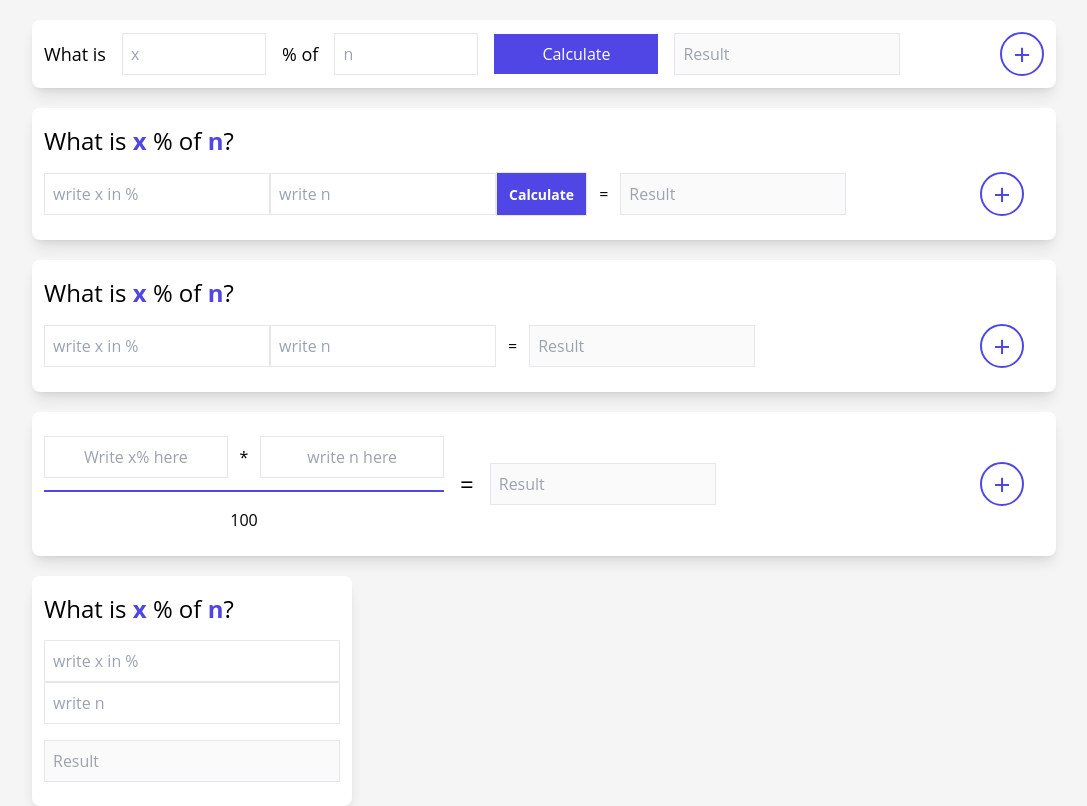
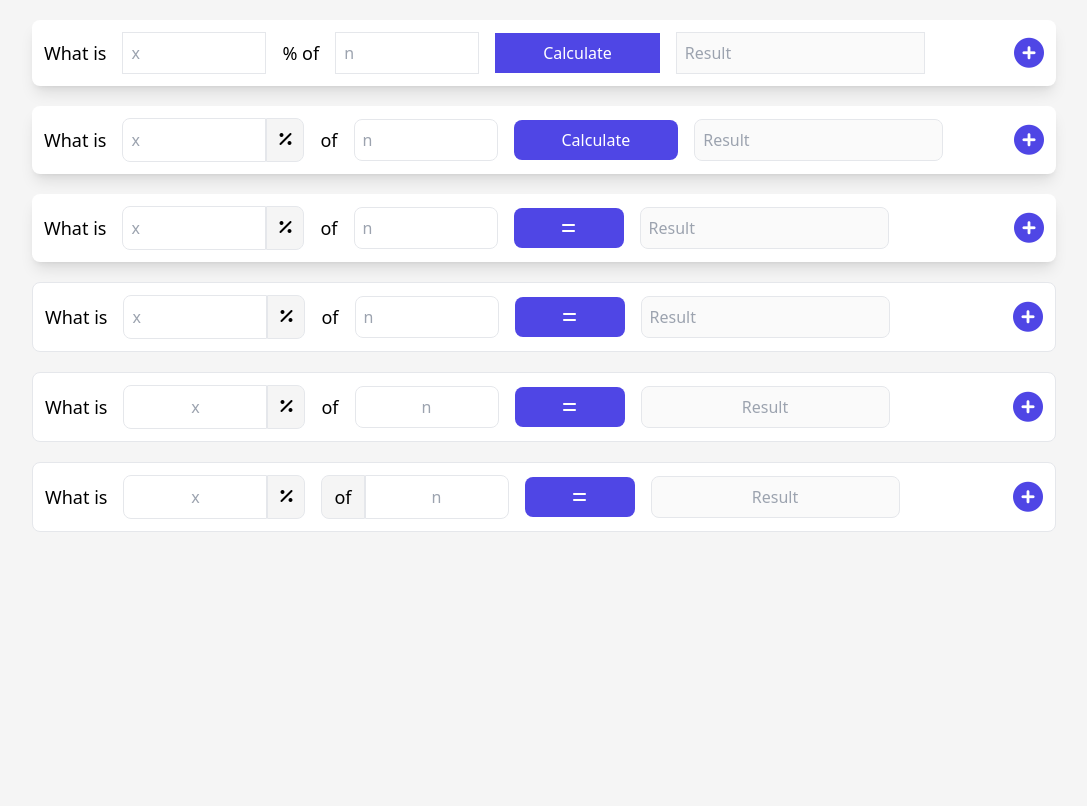
Before and after one commit to shaheerkn/percentage-calculator-UI, a website: page test.html in a window 1280 px wide. Shown: the whole page, without its empty margins (96-1183 px from the left). Drawn offline with Linux system fonts and the light colour scheme.

Commit message:
#1 form versions

```diff
--- a/test.html
+++ b/test.html
@@ -4,13 +4,16 @@
     <meta charset="UTF-8" />
     <meta http-equiv="X-UA-Compatible" content="IE=edge" />
     <meta name="viewport" content="width=device-width, initial-scale=1.0" />
+    <script
+      src="https://kit.fontawesome.com/2f2b97e35c.js"
+      crossorigin="anonymous"
+    ></script>
     <link rel="stylesheet" href="css/output.css" />
     <title>Document</title>
   </head>
-  <body class="bg-[#f5f5f5] font-openSans">
+  <body class="bg-[#f5f5f5]">
     <div class="container max-w-5xl pt-5 mx-auto flex flex-col gap-5">
       <form
-        action=""
         class="flex p-3 shadow-lg gap-4 items-center rounded-lg overflow-hidden bg-white"
       >
         <label for="" class="text-lg">What is</label>
@@ -19,150 +22,197 @@
         <input type="number" class="border p-2 w-36" placeholder="n" />
         <button class="text-white bg-indigo-600 py-2 px-12">Calculate</button>
         <input type="number" class="border p-2" placeholder="Result" disabled />
-        <button
-          class="text-3xl ml-auto text-indigo-600 border-2 rounded-full border-indigo-600 leading-[0] w-11 h-11 flex items-center justify-center"
-        >
-          +
+        <button class="text-3xl ml-auto text-indigo-600">
+          <i class="fa-solid fa-circle-plus"></i>
         </button>
       </form>
 
       <form
-        class="flex flex-col p-3 py-6 shadow-lg gap-4 rounded-lg overflow-hidden bg-white"
+        class="flex p-3 shadow-lg gap-4 items-center rounded-lg overflow-hidden bg-white"
       >
-        <div>
-          <label for="" class="text-2xl leading-[0]"
-            >What is <span class="text-indigo-600 font-bold">x</span> % of
-            <span class="text-indigo-600 font-bold">n</span>?</label
+        <label for="" class="text-lg">What is</label>
+        <div class="flex h-11 overflow-hidden">
+          <input
+            type="number"
+            placeholder="x"
+            class="border p-2 w-36 rounded-lg rounded-r-none"
+          />
+          <div
+            class="bg-[#f5f5f5] p-3 border rounded-lg rounded-l-none leading-[0]"
           >
+            <i class="fa-solid fa-percent"></i>
+          </div>
         </div>
-
-        <div class="flex items-center pr-5">
-          <input type="number" placeholder="write x in %" class="border p-2" />
-          <input type="number" placeholder="write n" class="border p-2" />
-          <button
-            class="bg-indigo-600 border px-3 text-white font-bold text-[14px] flex self-stretch items-center"
-          >
-            Calculate
-          </button>
-          <span class="px-3"> = </span>
-
-          <div class="flex">
-            <input
-              type="number"
-              placeholder="Result"
-              class="border p-2"
-              disabled
-            />
-          </div>
-
-          <button
-            class="ml-auto text-3xl text-indigo-600 border-2 rounded-full border-indigo-600 leading-[0] w-11 h-11 flex items-center justify-center"
-          >
-            +
-          </button>
-        </div>
+        <div class="text-lg">of</div>
+        <input
+          type="number"
+          class="border p-2 w-36 rounded-lg"
+          placeholder="n"
+        />
+        <button class="text-white bg-indigo-600 py-2 px-12 rounded-lg">
+          Calculate
+        </button>
+        <input
+          type="number"
+          class="border p-2 rounded-lg"
+          placeholder="Result"
+          disabled
+        />
+        <button class="text-3xl ml-auto text-indigo-600">
+          <i class="fa-solid fa-circle-plus"></i>
+        </button>
       </form>
 
       <form
-        action=""
-        class="flex flex-col p-3 py-6 shadow-lg gap-4 rounded-lg overflow-hidden bg-white"
+        class="flex p-3 shadow-lg gap-4 items-center rounded-lg overflow-hidden bg-white"
       >
-        <div>
-          <label for="" class="text-2xl leading-[0]"
-            >What is <span class="text-indigo-600 font-bold">x</span> % of
-            <span class="text-indigo-600 font-bold">n</span>?</label
-          >
-        </div>
-
-        <div class="flex items-center pr-5">
-          <input type="number" placeholder="write x in %" class="border p-2" />
-          <input type="number" placeholder="write n" class="border p-2" />
-          <span class="px-3"> = </span>
+        <label for="" class="text-lg">What is</label>
+        <div class="flex h-11 overflow-hidden">
           <input
             type="number"
-            placeholder="Result"
-            class="border p-2"
-            disabled
+            placeholder="x"
+            class="border p-2 w-36 rounded-lg rounded-r-none"
           />
-
-          <button
-            class="ml-auto text-3xl text-indigo-600 border-2 rounded-full border-indigo-600 leading-[0] w-11 h-11 flex items-center justify-center"
+          <div
+            class="bg-[#f5f5f5] p-3 border rounded-lg rounded-l-none leading-[0]"
           >
-            +
-          </button>
+            <i class="fa-solid fa-percent"></i>
+          </div>
         </div>
+        <div class="text-lg">of</div>
+        <input
+          type="number"
+          class="border p-2 w-36 rounded-lg"
+          placeholder="n"
+        />
+        <button class="text-white bg-indigo-600 py-2 px-12 rounded-lg">
+          <i class="fa-solid fa-equals"></i>
+        </button>
+        <input
+          type="number"
+          class="border p-2 rounded-lg"
+          placeholder="Result"
+          disabled
+        />
+        <button class="text-3xl ml-auto text-indigo-600">
+          <i class="fa-solid fa-circle-plus"></i>
+        </button>
       </form>
 
       <form
-        action=""
-        class="flex flex-col p-3 py-6 shadow-lg gap-4 rounded-lg overflow-hidden bg-white"
+        class="flex p-3 gap-4 items-center rounded-lg overflow-hidden border bg-white"
       >
-        <div class="flex items-center gap-4 pr-5">
-          <div class="flex flex-col items-center gap-4">
-            <div
-              class="flex items-center max-w-[400px] pb-3 border-b-2 border-b-indigo-600"
-            >
-              <input
-                type="number"
-                class="border w-2/4 p-2 text-center"
-                placeholder="Write x% here"
-              />
-              <span class="mx-3">*</span>
-              <input
-                type="number"
-                class="border w-2/4 p-2 text-center"
-                placeholder="write n here"
-              />
-            </div>
-            <span> 100 </span>
-          </div>
-
-          <span class="text-[24px]">=</span>
+        <label for="" class="text-lg">What is</label>
+        <div class="flex h-11 overflow-hidden">
           <input
             type="number"
-            placeholder="Result"
-            class="border p-2"
-            disabled
+            placeholder="x"
+            class="border p-2 w-36 rounded-lg rounded-r-none"
           />
-
-          <button
-            class="ml-auto text-3xl text-indigo-600 border-2 rounded-full border-indigo-600 leading-[0] w-11 h-11 flex items-center justify-center"
+          <div
+            class="bg-[#f5f5f5] p-3 border rounded-lg rounded-l-none leading-[0]"
           >
-            +
-          </button>
+            <i class="fa-solid fa-percent"></i>
+          </div>
         </div>
+        <div class="text-lg">of</div>
+        <input
+          type="number"
+          class="border p-2 w-36 rounded-lg"
+          placeholder="n"
+        />
+        <button class="text-white bg-indigo-600 py-2 px-12 rounded-lg">
+          <i class="fa-solid fa-equals"></i>
+        </button>
+        <input
+          type="number"
+          class="border p-2 rounded-lg"
+          placeholder="Result"
+          disabled
+        />
+        <button class="text-3xl ml-auto text-indigo-600">
+          <i class="fa-solid fa-circle-plus"></i>
+        </button>
       </form>
 
       <form
-        class="flex flex-col p-3 py-6 shadow-lg gap-4 rounded-lg overflow-hidden bg-white max-w-xs"
+        class="flex p-3 gap-4 items-center rounded-lg overflow-hidden border bg-white"
       >
-        <div>
-          <label for="" class="text-2xl leading-[0]"
-            >What is <span class="text-indigo-600 font-bold">x</span> % of
-            <span class="text-indigo-600 font-bold">n</span>?</label
+        <label for="" class="text-lg">What is</label>
+        <div class="flex h-11 overflow-hidden">
+          <input
+            type="number"
+            placeholder="x"
+            class="border p-2 w-36 rounded-lg rounded-r-none text-center"
+          />
+          <div
+            class="bg-[#f5f5f5] p-3 border rounded-lg rounded-l-none leading-[0]"
           >
+            <i class="fa-solid fa-percent"></i>
+          </div>
+        </div>
+        <div class="text-lg">of</div>
+        <input
+          type="number"
+          class="border p-2 w-36 rounded-lg text-center"
+          placeholder="n"
+        />
+        <button class="text-white bg-indigo-600 py-2 px-12 rounded-lg">
+          <i class="fa-solid fa-equals"></i>
+        </button>
+        <input
+          type="number"
+          class="border p-2 rounded-lg text-center"
+          placeholder="Result"
+          disabled
+        />
+        <button class="text-3xl ml-auto text-indigo-600">
+          <i class="fa-solid fa-circle-plus"></i>
+        </button>
+      </form>
+
+      <form
+        class="flex p-3 gap-4 items-center rounded-lg overflow-hidden border bg-white"
+      >
+        <label for="" class="text-lg">What is</label>
+        <div class="flex h-11 overflow-hidden">
+          <input
+            type="number"
+            placeholder="x"
+            class="border p-2 w-36 rounded-lg rounded-r-none text-center"
+          />
+          <div
+            class="bg-[#f5f5f5] p-3 border rounded-lg rounded-l-none leading-[0]"
+          >
+            <i class="fa-solid fa-percent"></i>
+          </div>
         </div>
 
-        <div class="w-full">
+        <div class="flex h-11 overflow-hidden">
+          <div
+            class="text-lg bg-[#f5f5f5] p-3 border rounded-lg rounded-r-none leading-[0] flex items-center justify-center"
+          >
+            of
+          </div>
           <input
             type="number"
-            placeholder="write x in %"
-            class="border p-2 w-full"
-          />
-          <input
-            type="number"
-            placeholder="write n"
-            class="border p-2 w-full"
+            class="border p-2 w-36 rounded-lg rounded-l-none text-center"
+            placeholder="n"
           />
         </div>
-        <div>
-          <input
-            type="number"
-            placeholder="Result"
-            class="border p-2 w-full"
-            disabled
-          />
-        </div>
+
+        <button class="text-white bg-indigo-600 py-2 px-12 rounded-lg">
+          <i class="fa-solid fa-equals"></i>
+        </button>
+        <input
+          type="number"
+          class="border p-2 rounded-lg text-center"
+          placeholder="Result"
+          disabled
+        />
+        <button class="text-3xl ml-auto text-indigo-600">
+          <i class="fa-solid fa-circle-plus"></i>
+        </button>
       </form>
     </div>
   </body>
```
Also changed, not shown: css/output.css.
